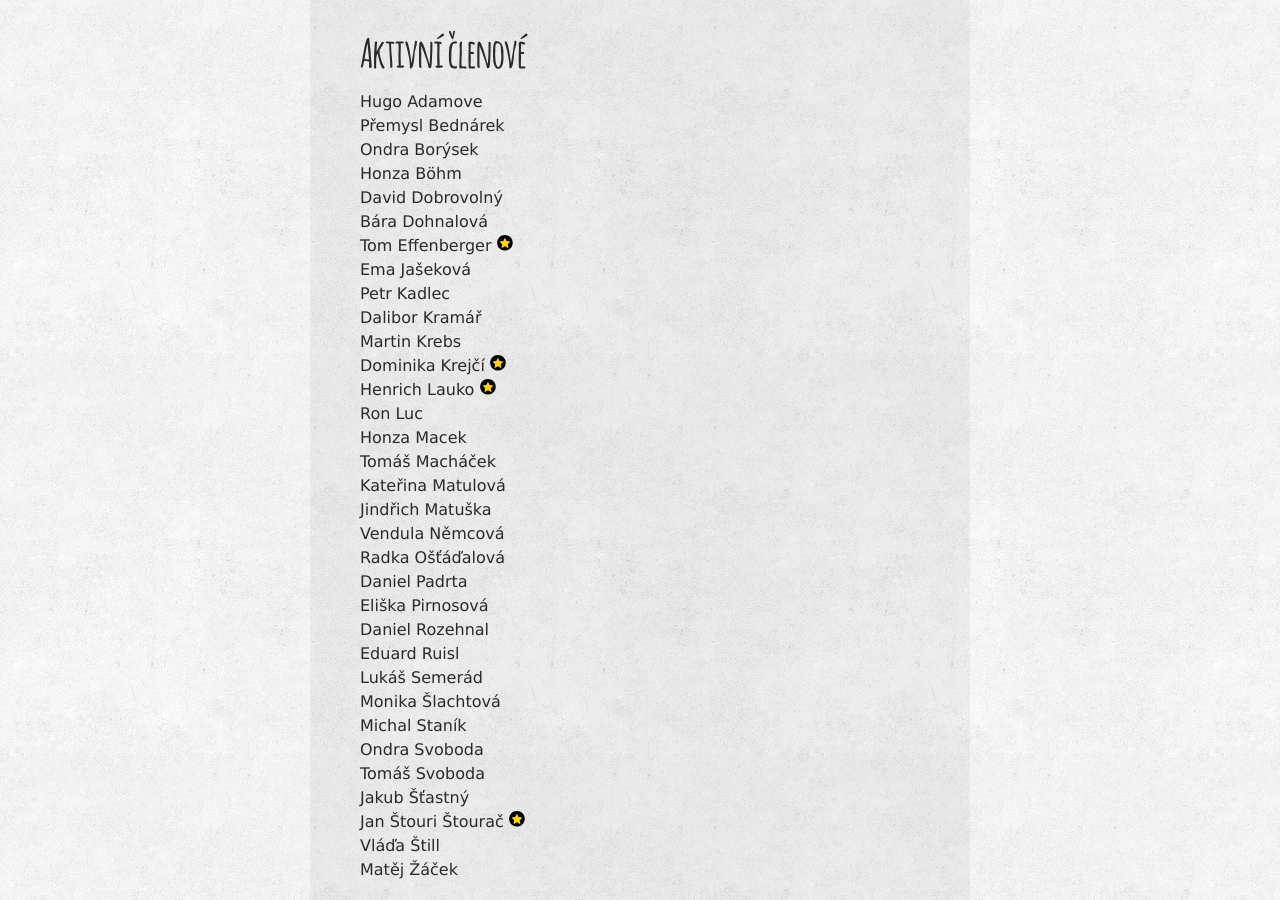
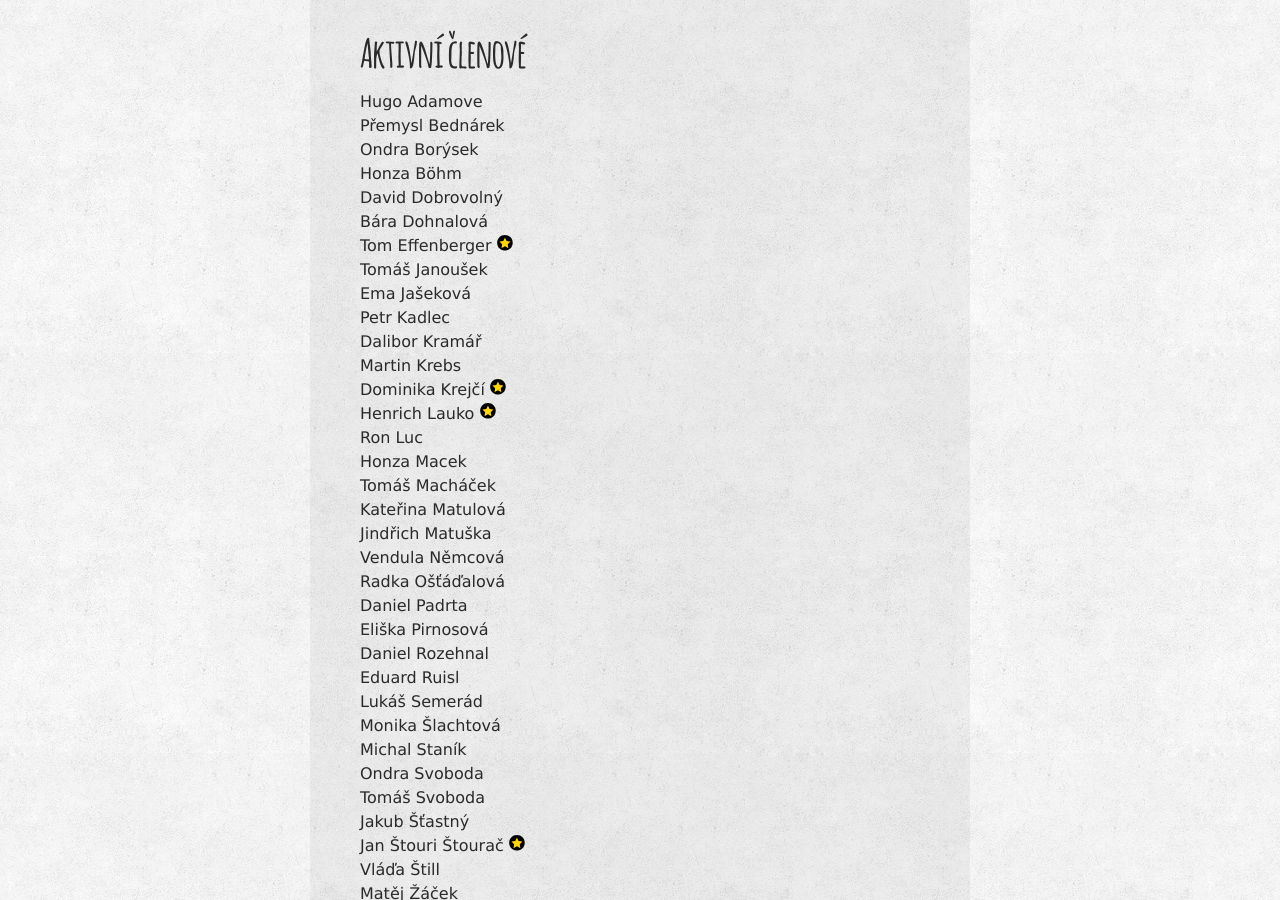
Before and after one commit to zverinec/zverinec-web, a Jekyll site: the page built from _pages/members.md, in a window 1280 px wide and 900 px high, scrolled down 647 px. Built offline with Jekyll 4.4.1, drawn with Linux system fonts in a browser that asks for light colours; comment, search, counter and statistics services are not loaded.

Commit message:
Add active member

```diff
--- a/_pages/members.md
+++ b/_pages/members.md
@@ -22,6 +22,7 @@ Honza Böhm<br/>
 David Dobrovolný<br/>
 Bára Dohnalová<br/>
 Tom Effenberger <img src="img/rad.svg" class="rad" title="Řád přítele severské zvěře za hrdinský přínos KSI a stvoření NP hry" /><br/>
+Tomáš Janoušek<br/>
 Ema Jašeková<br/>
 Petr Kadlec<br/>
 Dalibor Kramář<br/>
```
